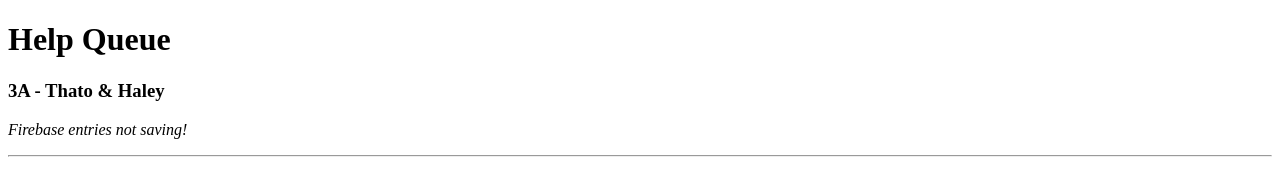
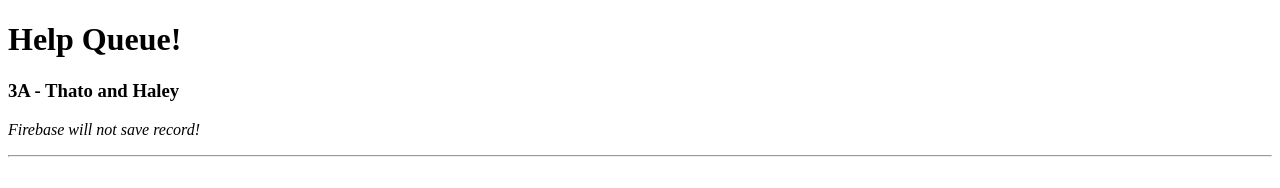
Before and after one commit to sailor27/helpq, a React app: page / in a window 1280 px wide. Shown: the top 188 px of the page. Built offline with nearby package versions, Linux system fonts and the light colour scheme.

Commit message:
Pass props from TicketList to Ticket component. Add development serve and hot module replacement.

```diff
--- a/index.html
+++ /dev/null
@@ -1,11 +0,0 @@
-<!DOCTYPE html>
-<html>
-  <head>
-    <title>help q</title>
-  </head>
-  <body>
-    <div id="react-app-root">
-    </div>
-  </body>
-  <script src="build/app.bundle.js"></script>
-</html>
--- a/package.json
+++ b/package.json
@@ -16,6 +16,7 @@
     "url": "https://https://github.com/sailor27/helpq.git"
   },
   "dependencies": {
+    "prop-types": "^15.5.10",
     "react": "^15.5.4",
     "react-dom": "^15.5.4"
   },
@@ -24,7 +25,10 @@
     "babel-loader": "^7.0.0",
     "babel-preset-es2015": "^6.24.1",
     "babel-preset-react": "^6.24.1",
-    "webpack": "^3.4.0"
+    "html-webpack-plugin": "^2.29.0",
+    "react-hot-loader": "^3.0.0-beta.7",
+    "webpack": "^3.4.0",
+    "webpack-dev-server": "^2.5.0"
   },
   "homepage": "https://github.com/sailor27/helpq#readme"
 }
--- a/src/components/Header.jsx
+++ b/src/components/Header.jsx
@@ -2,7 +2,7 @@ import React from "react";
 
 function Header() {
 	return (
-		<h1>Help Queue</h1>
+		<h1>Help Queue!</h1>
 	);
 }
 
--- a/src/components/Ticket.jsx
+++ b/src/components/Ticket.jsx
@@ -1,13 +1,20 @@
 import React from "react";
+import PropTypes from "prop-types";
 
-function Ticket(){
+function Ticket(props){
   return (
 		<div>
-         <h3>3A - Thato & Haley</h3>
-         <p><em>Firebase entries not saving!</em></p>
-         <hr/>
-       </div>
+				 <h3>{props.spider} - {props.names}</h3>
+				 <p><em>{props.issue}</em></p>
+				 <hr/>
+		</div>
 	);
+}
+//technically optional!
+Ticket.propTypes = {
+	names: PropTypes.string,
+	spider: PropTypes.string,
+	issue: PropTypes.string
 }
 
 export default Ticket;
--- a/src/components/TicketList.jsx
+++ b/src/components/TicketList.jsx
@@ -4,7 +4,10 @@ import Ticket from "./Ticket";
 function TicketList(){
 
   return (
-    <Ticket />
+    <Ticket
+			spider ="3A"
+			names="Thato and Haley"
+			issue="Firebase will not save record!"/>
   );
 }
 
--- a/src/index.jsx
+++ b/src/index.jsx
@@ -1,8 +1,20 @@
 import React from "react";
 import ReactDOM from "react-dom";
 import App from "./components/App";
+import { AppContainer } from 'react-hot-loader';
 
-ReactDOM.render(
-	<App/>,
-  document.getElementById('react-app-root')
-);
+const render = (Component) => {
+	ReactDOM.render(
+		<AppContainer>
+			<Component/>
+		</AppContainer>,
+		document.getElementById('react-app-root')
+	);
+};
+render(App);
+
+if (module.hot) {
+	module.hot.accept('./components/App', () => {
+		render(App)
+	});
+}
--- a/webpack.config.js
+++ b/webpack.config.js
@@ -1,38 +1,60 @@
+const webpack = require('webpack');
 const { resolve } = require('path');
-const webpack = require('webpack');
-//Resolving a path: give the name of a file or dir to a tool (like the path library) and rely on it to find the exact path to the file. no need for exact path specifications!
-
-//nice 😎
-
+const HtmlWebpackPlugin = require('html-webpack-plugin');
 module.exports = {
-	//entry point = file that tells webpack (the module bundler) how to build the app.
 
   entry: [
-		resolve(__dirname, "src") + "/index.jsx"
-	], //where bundling starts
+    'react-hot-loader/patch',
+    'webpack-dev-server/client?http://localhost:8080',
+    'webpack/hot/only-dev-server',
+    resolve(__dirname, "src", "index.jsx")
+  ],
 
   output: {
     filename: 'app.bundle.js',
     path: resolve(__dirname, 'build'),
-	}, //where to put the bundle webpack creates
+    publicPath: '/'
+  },
 
   resolve: {
     extensions: ['.js', '.jsx']
-	}, //webpack can locate files with these extensions
+  },
+
+  devtool: '#source-map',
+
+  devServer: {
+    hot: true,
+    contentBase: resolve(__dirname, 'build'),
+    publicPath: '/'
+  },
 
   module: {
     rules: [
       {
-				test: /\.jsx?$/,//files for loader to transform
+        test: /\.jsx?$/,
         loader: "babel-loader",
+        exclude: /node_modules/,
         options: {
           presets: [
-						"es2015",
-						"react"
+            ["es2015", {"modules": false}],
+            "react",
+          ],
+          plugins: [
+            "react-hot-loader/babel"
           ]
         }
+      }
+    ]
   },
-		],
-	}
 
+  plugins: [
+    new webpack.HotModuleReplacementPlugin(),
+    new webpack.NamedModulesPlugin(),
+		new HtmlWebpackPlugin({
+		 template:'template.ejs',
+		 appMountId: 'react-app-root',
+		 title: 'React Help Queue',
+		 filename: resolve(__dirname, "build", "index.html"),
+	 }),
+  ]
 };
```
Also changed, not shown: template.ejs (added), 2 other files (tests, documents, lock files or other folders). Lines whose indentation alone changed are shown as unchanged.
